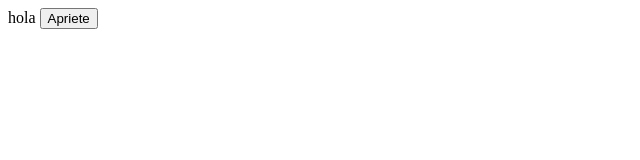
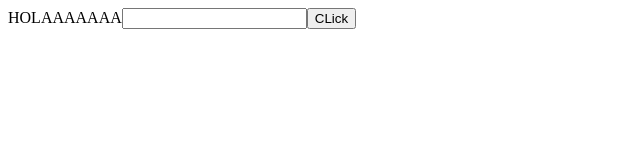
Before and after one commit to GeorgeGGdev/Trivel-Panama, a website: page public/index.html in a window 1280 px wide. Shown: the whole page, without its empty margins (0-640 px from the left). Drawn offline with Linux system fonts and the light colour scheme.

Commit message:
Configuracion firebase

```diff
--- /dev/null
+++ b/package.json
@@ -0,0 +1,5 @@
+{
+  "dependencies": {
+    "firebase": "^11.8.1"
+  }
+}
--- a/public/index.html
+++ b/public/index.html
@@ -6,7 +6,6 @@
     <title>Document</title>
 </head>
 <body>
-    <imput>hola</imput>
-    <button>Apriete</button>
+    HOLAAAAAAA<input><button>CLick</button>
 </body>
 </html>
```
Also changed, not shown: src/firebase/auth.js (added), src/firebase/firebaseConfig.js (added), 1 other file.
